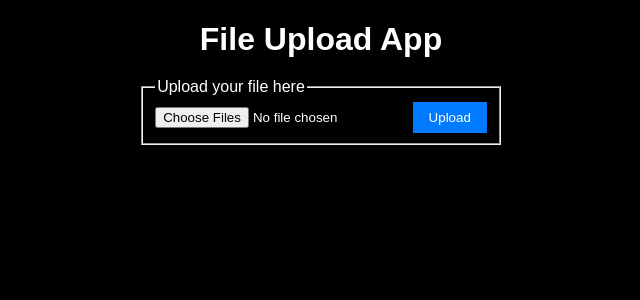
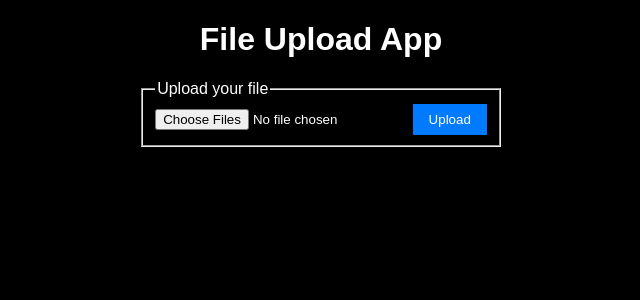
Before and after one commit to Aashimatyagi/FileUpload, a Flask app: page / in a window 1280 px wide. Shown: the top 300 px of the page, without its empty margins (319-959 px from the left). Run offline with Flask 3, Linux system fonts and the light colour scheme; data that the repository does not hold is empty.

Commit message:
frontend changes

```diff
--- a/static/style.css
+++ b/static/style.css
@@ -6,11 +6,11 @@
 }
 
 h1 {
-    margin-bottom: 20px;
+    margin-bottom: 22px;
 }
 
 form {
-    margin-bottom: 20px;
+    margin-bottom: 25px;
 
 }
 fieldset{
--- a/templates/index.html
+++ b/templates/index.html
@@ -11,7 +11,7 @@
     <center>
       <form id="upload-form" enctype="multipart/form-data">
         <fieldset>
-          <legend>Upload your file here</legend>
+          <legend>Upload your file</legend>
           <input type="file" name="files" id="file-input" multiple />
           <button type="submit">Upload</button>
         </fieldset>
```
